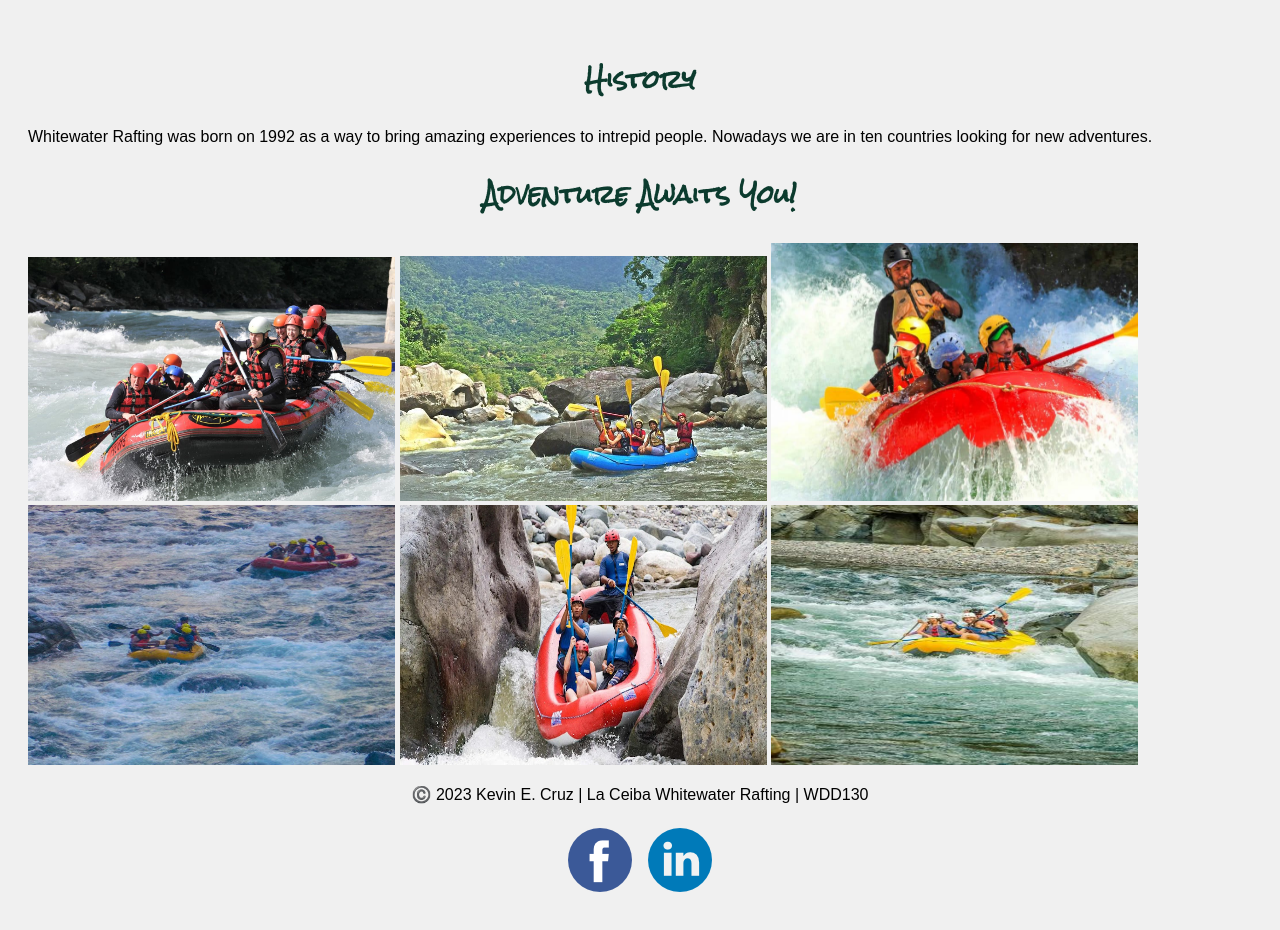
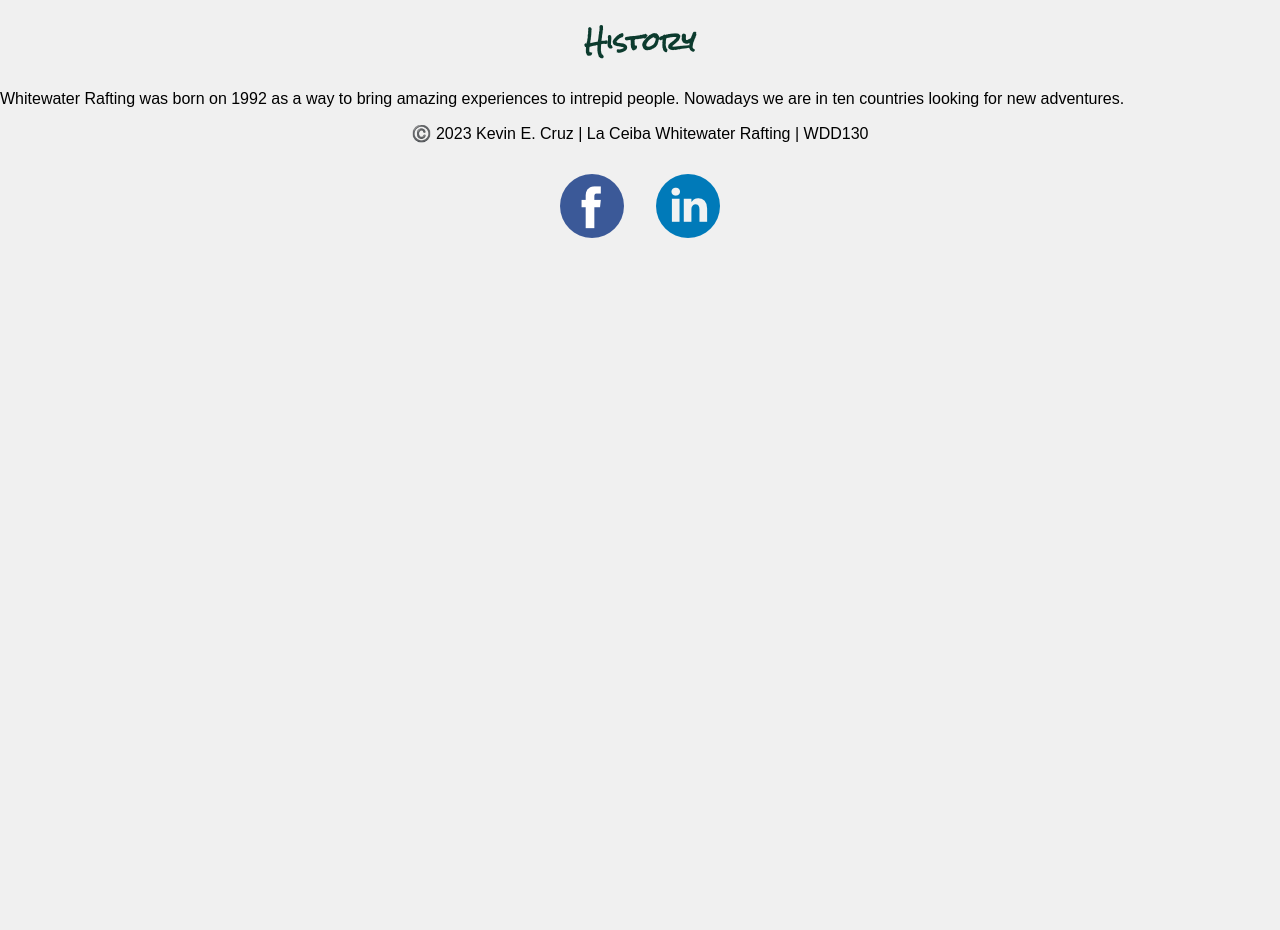
Before and after one commit to kecc00/wdd-130, a plain HTML site: page wwr/about.html in a window 1280 px wide. Shown: the part 1124-2054 px from the top of the page. After the commit the page ends 1378 px from the top, so only its background shows below. Drawn offline with Linux system fonts and the light colour scheme.

Commit message:
New Update

```diff
--- a/styles/style.css
+++ b/styles/style.css
@@ -10,7 +10,6 @@
 
 body {
     background-color: #f0f0f0;
-    /*Color menu #f70759 */
 }
 
 header,
--- a/wwr/about.html
+++ b/wwr/about.html
@@ -38,20 +38,21 @@
                 <h2>History</h2>
                 <p>Whitewater Rafting was born on 1992 as a way to bring amazing experiences to intrepid people.
                     Nowadays we are in ten countries looking for new adventures.</p>
-            </section>
+        </div>
+    </main>
 
 
-            <section class="box-section">
-                <h2>Adventure Awaits You!</h2>
-                <img src="../wwr/images/rafting1.jpg" alt="Rafting image" class="R1">
-                <img src="../wwr/images/rafting2.jpg" alt="Rafting image" class="R2">
-                <img src="../wwr/images/rafting3.jpg" alt="Rafting image" class="R3">
-                <img src="../wwr/images/rafting4.jpg" alt="Rafting image" class="R4">
-                <img src="../wwr/images/rafting5.jpg" alt="Rafting image" class="R5">
-                <img src="../wwr/images/rafting6.jpg" alt="Rafting image" class="R6">
-            </section>
+    <!--<div class="carousel-container">
+        <div class="carousel-slide">
+            <h2>Adventure Awaits You!</h2>
+            <img src="../wwr/images/rafting1.jpg" alt="Imagen 1">
+            <img src="../wwr/images/rafting2.jpg" alt="Imagen 2">
+            <img src="../wwr/images/rafting3.jpg" alt="Imagen 3">
+            <img src="../wwr/images/rafting4.jpg" alt="Imagen 4">
+            <img src="../wwr/images/rafting5.jpg" alt="Imagen 5">
+            <img src="../wwr/images/rafting6.jpg" alt="Imagen 6">
         </div>
-    </main>
+        </>-->
 
     <footer>
         <p>©️ 2023 Kevin E. Cruz | La Ceiba Whitewater Rafting | WDD130</p>
--- a/wwr/styles/rafting.css
+++ b/wwr/styles/rafting.css
@@ -20,7 +20,10 @@
 
 body {
     font-family: var(--paragraph-font);
-    padding: 20px;
+    justify-content: center;
+    align-items: flex-start;
+    height: 100vh;
+    margin: 0;
 }
 
 h1,
@@ -34,19 +37,27 @@ h6 {
     text-align: center;
 }
 
+header {
+    background-color: #f70759
+}
+
 nav {
     font-size: 1rem;
+    font-size: 1.4rem;
     display: flex;
     justify-content: center;
 }
 
 nav a {
     color: #fff;
-    display: block;
-    padding: 0.5rem;
+    display: flex;
+    font-weight: 700;
     text-decoration: none;
-    font-size: 1.1rem;
-    font-weight: 700;
+    padding: 0.7em;
+}
+
+nav a:hover {
+    color: var(--nav-hover-link-color);
 }
 
 footer {
@@ -69,17 +80,17 @@ footer {
 }
 
 .nav-text {
-    background-color: steelblue;
     padding: 10px;
     display: flex;
     justify-content: space-evenly;
     align-items: center;
+
 }
 
 .background-image {
     width: 100%;
     max-height: 350px;
-    margin-top: 10px;
+    margin-top: 0px;
     box-shadow: 0 0 30px gray;
 }
 
@@ -87,66 +98,16 @@ footer {
     text-align: left;
 }
 
-.R1 {
-    width: 30%;
-    height: 30%;
-}
-
-.R2 {
-    width: 30%;
-    height: 30%;
-}
-
-.R3 {
-    width: 30%;
-    height: 258px;
-}
-
-.R4 {
-    width: 30%;
-    height: 260px;
-}
-
-.R5 {
-    width: 30%;
-    height: 260px;
-}
-
-.R6 {
-    width: 30%;
-    height: 260px;
-}
-
-
-
-
-/*Content of Contact us*/
+/*Content of Contact Us*/
 body {
     font-family: Arial, sans-serif;
     background-color: #f0f0f0;
 }
 
-.grid-header {
-    display: flex;
-    align-items: center;
-    justify-self: center;
-    padding: 10px;
-    margin: 0 auto;
-    padding-bottom: 40px;
-    justify-content: space-evenly;
-}
-
-.grid-nav {
-    background-color: steelblue;
-    padding: 10px;
-    display: flex;
-    justify-content: space-evenly;
-    align-items: center;
-}
-
 .container {
     max-width: 400px;
     margin: 0 auto;
+    margin-top: 10px;
     padding: 50px;
     background-color: #fff;
     box-shadow: 0 0 10px rgba(0, 0, 0, 0.1);
--- a/wwr/styles/site-plan-rafting.css
+++ b/wwr/styles/site-plan-rafting.css
@@ -20,6 +20,10 @@
 body {
     font-family: var(--paragraph-font);
     background-color: #ffffff;
+    justify-content: center;
+    align-items: flex-start;
+    height: 100vh;
+    margin: 0;
 }
 
 h1,
@@ -34,27 +38,26 @@ h6 {
 
 header {
     background-color: var(--accent1-color);
-    display: flex;
     justify-content: center;
 }
 
-*/ p {
-    padding: 25px;
+h1 {
+    text-align: center;
 }
 
 nav {
     background-color: var(--nav-background-color);
-    font-size: 1.2rem;
+    font-size: 1.4rem;
     display: flex;
     justify-content: center;
 }
 
 nav a {
+    color: var(--nav-link-color);
     display: flex;
-    color: var(--nav-link-color);
     font-weight: 700;
     text-decoration: none;
-    padding: 0.5em;
+    padding: 0.7em;
 }
 
 nav a:link,
```
Also changed, not shown: index.html (+0 -1 lines), wwr/contact.html (+2 -2 lines), wwr/site-plan-rafting.html (+1 -3 lines), wwr/trips.html (+5 -4 lines).
